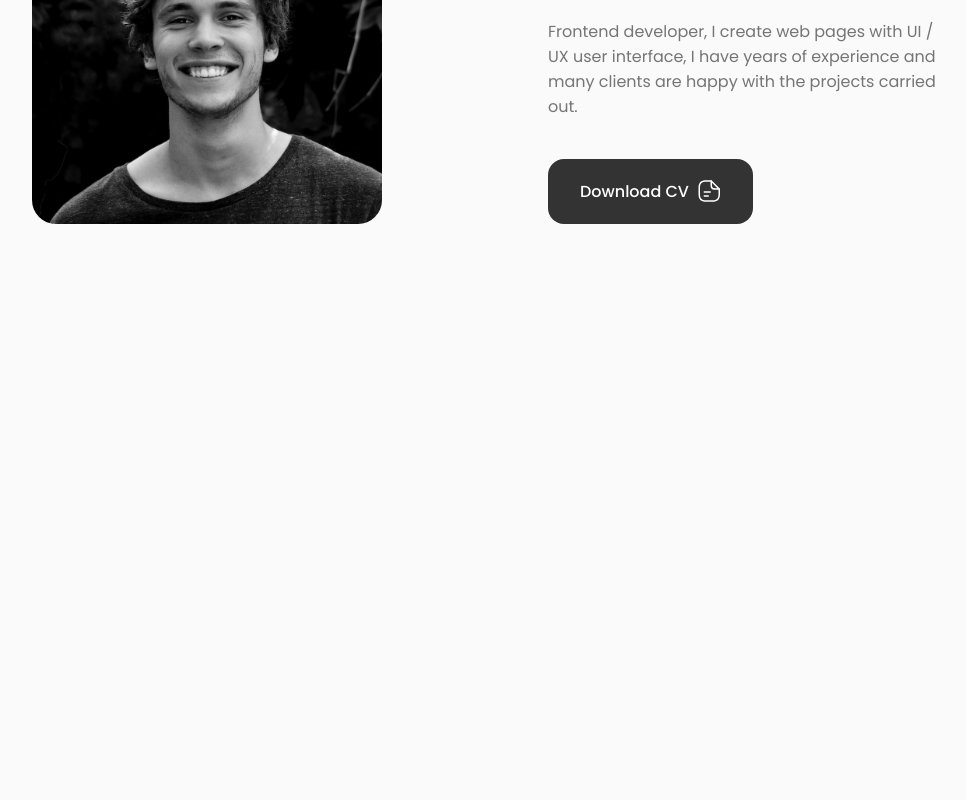
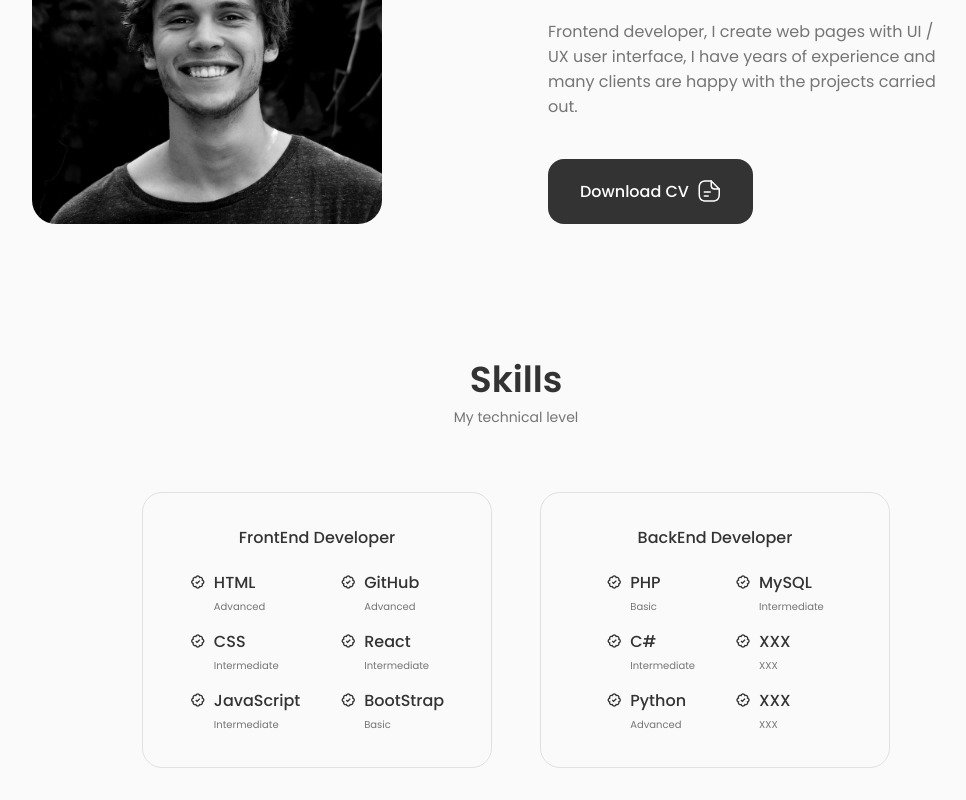
Before and after one commit to luizzanoni/portfolioReact, a React (Create React App) app: page / in a window 1280 px wide. Shown: the part 1162-1962 px from the top of the page, without its empty margins (124-1090 px from the left). Before the commit the page ends 1418 px from the top, so only its background shows below. Built offline with nearby package versions, Linux system fonts and the light colour scheme.

Commit message:
adicionando skills

```diff
--- a/src/App.js
+++ b/src/App.js
@@ -3,6 +3,7 @@
 import { Header } from './components/header/Header';
 import { Home } from './components/home/Home';
 import { About } from './components/about/About';
+import Skills from './components/skills/Skills';
 
 export const App = () => {
   return (
@@ -12,6 +13,7 @@
     <main className='main'>
       <Home />
       <About />
+      <Skills />
     </main>
     </>
   )
--- /dev/null
+++ b/src/components/skills/BackEnd.jsx
@@ -0,0 +1,72 @@
+import React from 'react'
+
+const BackEnd = () => {
+  return (
+    <div className="skills__content">
+        <h3 className="skills__title">BackEnd Developer</h3>
+
+        <div className="skills__box">
+            <div className="skills__group">
+                <div className="skills__data">
+                    <i className="bx bx-badge-check"></i>
+
+                    <div>
+                        <h3 className="skills__name">PHP</h3>
+                        <span className="skills__level">Basic</span>
+                    </div>
+                </div>
+
+                <div className="skills__data">
+                    <i className="bx bx-badge-check"></i>
+
+                    <div>
+                        <h3 className="skills__name">C#</h3>
+                        <span className="skills__level">Intermediate</span>
+                    </div>
+                </div>
+
+                <div className="skills__data">
+                    <i className="bx bx-badge-check"></i>
+
+                    <div>
+                        <h3 className="skills__name">Python</h3>
+                        <span className="skills__level">Advanced</span>
+                    </div>
+                </div>
+
+            </div>
+
+            <div className="skills__group">
+                <div className="skills__data">
+                    <i className="bx bx-badge-check"></i>
+
+                    <div>
+                        <h3 className="skills__name">MySQL</h3>
+                        <span className="skills__level">Intermediate</span>
+                    </div>
+                </div>
+
+                <div className="skills__data">
+                    <i className="bx bx-badge-check"></i>
+
+                    <div>
+                        <h3 className="skills__name">XXX</h3>
+                        <span className="skills__level">XXX</span>
+                    </div>
+                </div>
+
+                <div className="skills__data">
+                    <i className="bx bx-badge-check"></i>
+
+                    <div>
+                        <h3 className="skills__name">XXX</h3>
+                        <span className="skills__level">XXX</span>
+                    </div>
+                </div>
+            </div>
+        </div>
+    </div>
+  )
+}
+
+export default BackEnd
--- /dev/null
+++ b/src/components/skills/FrontEnd.jsx
@@ -0,0 +1,73 @@
+import React from 'react'
+
+const FrontEnd = () => {
+  return (
+    <div className="skills__content">
+        <h3 className="skills__title">FrontEnd Developer</h3>
+
+        <div className="skills__box">
+            <div className="skills__group">
+                <div className="skills__data">
+                    <i className="bx bx-badge-check"></i>
+
+                    <div>
+                        <h3 className="skills__name">HTML</h3>
+                        <span className="skills__level">Advanced</span>
+                    </div>
+                </div>
+
+                <div className="skills__data">
+                    <i className="bx bx-badge-check"></i>
+
+                    <div>
+                        <h3 className="skills__name">CSS</h3>
+                        <span className="skills__level">Intermediate</span>
+                    </div>
+                </div>
+
+                <div className="skills__data">
+                    <i className="bx bx-badge-check"></i>
+
+                    <div>
+                        <h3 className="skills__name">JavaScript</h3>
+                        <span className="skills__level">Intermediate</span>
+                    </div>
+                </div>
+
+            </div>
+
+            <div className="skills__group">
+                <div className="skills__data">
+                    <i className="bx bx-badge-check"></i>
+
+                    <div>
+                        <h3 className="skills__name">GitHub</h3>
+                        <span className="skills__level">Advanced</span>
+                    </div>
+                </div>
+
+                <div className="skills__data">
+                    <i className="bx bx-badge-check"></i>
+
+                    <div>
+                        <h3 className="skills__name">React</h3>
+                        <span className="skills__level">Intermediate</span>
+                    </div>
+                </div>
+
+                <div className="skills__data">
+                    <i className="bx bx-badge-check"></i>
+
+                    <div>
+                        <h3 className="skills__name">BootStrap</h3>
+                        <span className="skills__level">Basic</span>
+                    </div>
+                </div>
+
+            </div>
+        </div>
+    </div>
+  )
+}
+
+export default FrontEnd
--- /dev/null
+++ b/src/components/skills/Skills.jsx
@@ -0,0 +1,20 @@
+import React from 'react';
+import "./skills.css";
+import FrontEnd from './FrontEnd';
+import BackEnd from './BackEnd';
+
+const Skills = () => {
+  return (
+    <section className="skills section" id="skills">
+        <h2 className="section__title">Skills</h2>
+        <span className="section__subtitle">My technical level</span>
+
+        <div className="skills__container container grid">
+            <FrontEnd />
+            <BackEnd />
+        </div>
+    </section>
+  )
+}
+
+export default Skills
--- /dev/null
+++ b/src/components/skills/skills.css
@@ -0,0 +1,81 @@
+.skills__container {
+    grid-template-columns: repeat(2, 350px);
+    column-gap: 3rem;
+    justify-content: center;
+}
+
+.skills__content {
+    background-color: var(--container-solor);
+    border: 1px solid rgba(0, 0, 0, 0.1);
+    padding: 2rem 4rem;
+    border-radius: 1.25rem;
+}
+
+.skills__title {
+    font-size: var(--normal-font-size);
+    font-weight: var(--font-medium);
+    text-align: center;
+    margin-bottom: var(--mb-1-5);
+}
+
+.skills__box {
+    display: flex;
+    justify-content: center;
+    column-gap: 2.5rem;
+}
+
+.skills__group {
+    display: grid;
+    align-items: flex-start;
+    row-gap: 1rem;
+}
+
+.skills__data {
+    display: flex;
+    column-gap: 0.5rem;
+}
+
+.skills .bx-badge-check {
+    font-size: 1rem;
+    color: var(--title-color);
+}
+
+.skills__name {
+    font-size: var(--normal-font-size);
+    font-weight: var(--font-medium);
+    line-height: 18px;
+}
+
+.skills__level {
+    font-size: var(--tiny-font-size);
+}
+
+/* === breakpoints === */
+/* for large devices */
+@media screen and (max-width: 992px) {
+    .skills__container {
+        grid-template-columns: max-content;
+        row-gap: 2rem;
+    }
+}
+/* for medium device */
+@media screen and (max-width: 576px) {
+    .skills__container {
+        grid-template-columns: 1fr;
+    }
+
+    .skills__content {
+        padding: 1.5rem;
+    }
+}
+
+/* for small device */
+@media screen and (max-width: 350px) {
+    .skills__box {
+        column-gap: 1.25rem;
+    }
+
+    .skills__name {
+        font-size: var(--small-font-size);
+    }
+}
```
Also changed, not shown: src/App.css (+4 -58 lines).
